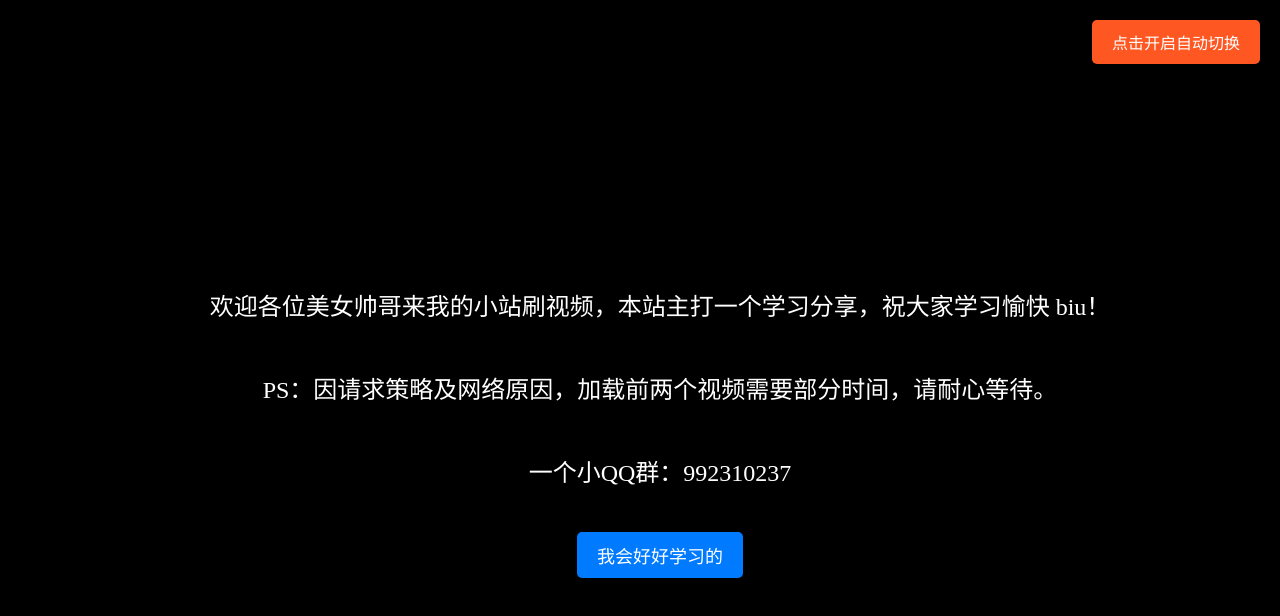
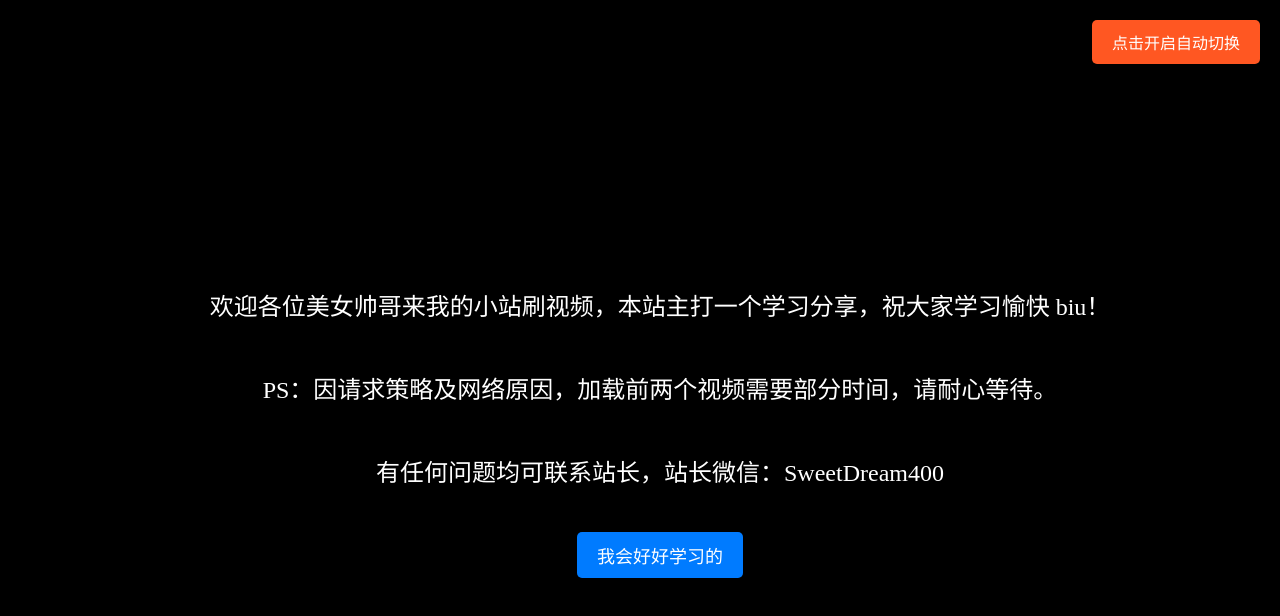
Before and after one commit to baobaowangze/baobaowangze.github.io, a plain HTML site: page index.html in a window 1280 px wide. Drawn offline with Linux system fonts and the light colour scheme.

Commit message:
Update index.html

```diff
--- a/index.html
+++ b/index.html
@@ -119,7 +119,7 @@
     <div id="welcome-screen">
         <p>欢迎各位美女帅哥来我的小站刷视频，本站主打一个学习分享，祝大家学习愉快 biu！</p>
         <p>PS：因请求策略及网络原因，加载前两个视频需要部分时间，请耐心等待。</p>
-        <p>一个小QQ群：992310237</p>
+        <p>有任何问题均可联系站长，站长微信：SweetDream400</p>
         <button id="welcome-button">我会好好学习的</button>
     </div>
     <div id="video-container">
```
